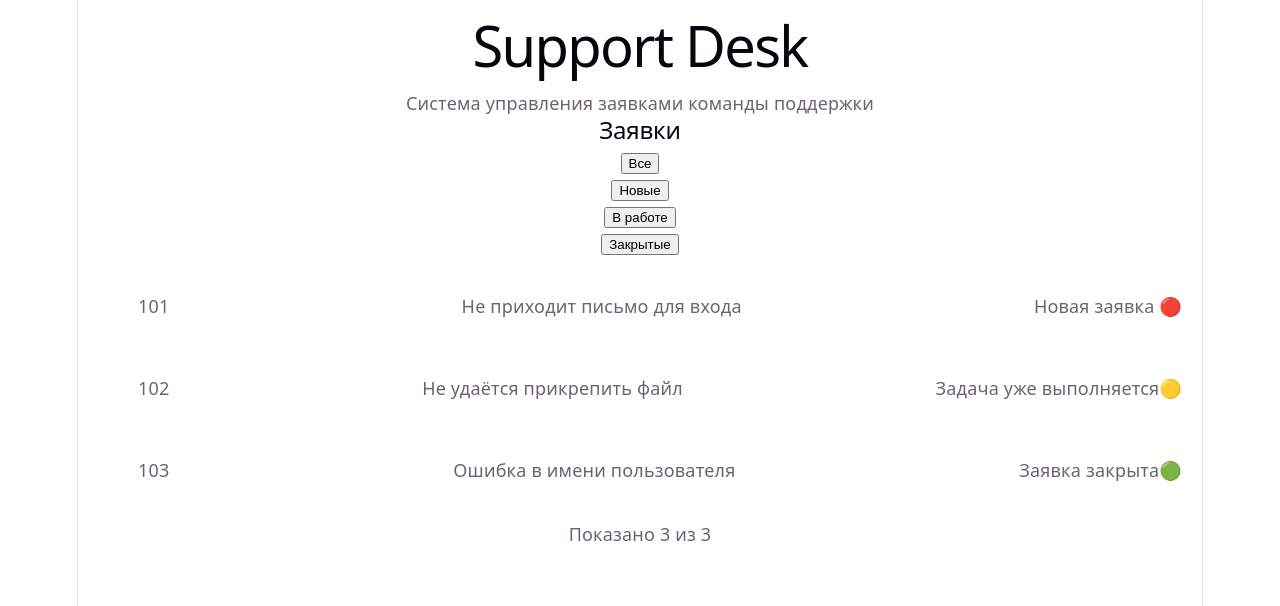
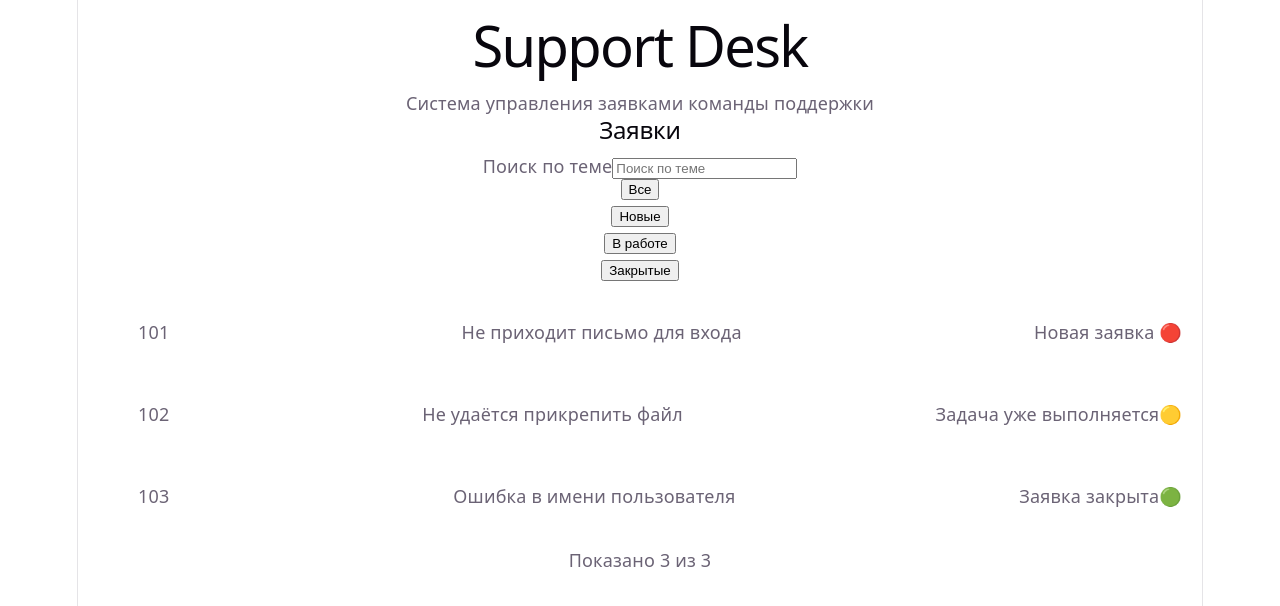
Before and after one commit to Kwazzota/support-desk, a React (Vite) app: page / in a window 1280 px wide. Shown: the top 606 px of the page. Built offline with nearby package versions, Linux system fonts and the light colour scheme.

Commit message:
day46
search

```diff
--- a/src/App.tsx
+++ b/src/App.tsx
@@ -8,11 +8,14 @@ type TicketFilter = TicketStatus | "all"
 
 function App() {
   const [filter, setFilter] = useState<TicketFilter>('all');
+  const [query, setQuery] = useState('');
 
-  const visibleTickets = filter === 'all'
-    ? tickets
-    : tickets.filter(ticket => ticket.status === filter)
+  const queryString = query.trim().toLowerCase();
 
+  const visibleTickets = tickets.filter(ticket =>
+      (filter === 'all' || ticket.status === filter) &&
+      ticket.title.toLowerCase().includes(queryString)
+  )
   return (
       <main>
         <header>
@@ -21,13 +24,18 @@ function App() {
         </header>
         <section>
           <h2>Заявки</h2>
+            <label htmlFor="ticket-search">Поиск по теме</label>
+            <input id="ticket-search" value={query} onInput={event => setQuery(event.currentTarget.value)} type="text" placeholder="Поиск по теме"/>
             <span className="filter">
                 <button className="filter-button" aria-pressed={filter === 'all'} onClick={() => setFilter('all')}>Все</button>
                 <button className="filter-button" aria-pressed={filter === 'new'} onClick={() => setFilter('new')}>Новые</button>
                 <button className="filter-button" aria-pressed={filter === 'in_progress'} onClick={() => setFilter('in_progress')}>В работе</button>
                 <button className="filter-button" aria-pressed={filter === 'closed'} onClick={() => setFilter('closed')}>Закрытые</button>
             </span>
-            <TicketList ticket={visibleTickets} />
+            {tickets.length > 0 && visibleTickets.length === 0
+                ? (<p>По заданным условиям заявок не найдено</p>)
+                : <TicketList ticket={visibleTickets} />
+            }
             <p>Показано {visibleTickets.length} из {tickets.length}</p>
         </section>
       </main>
```
